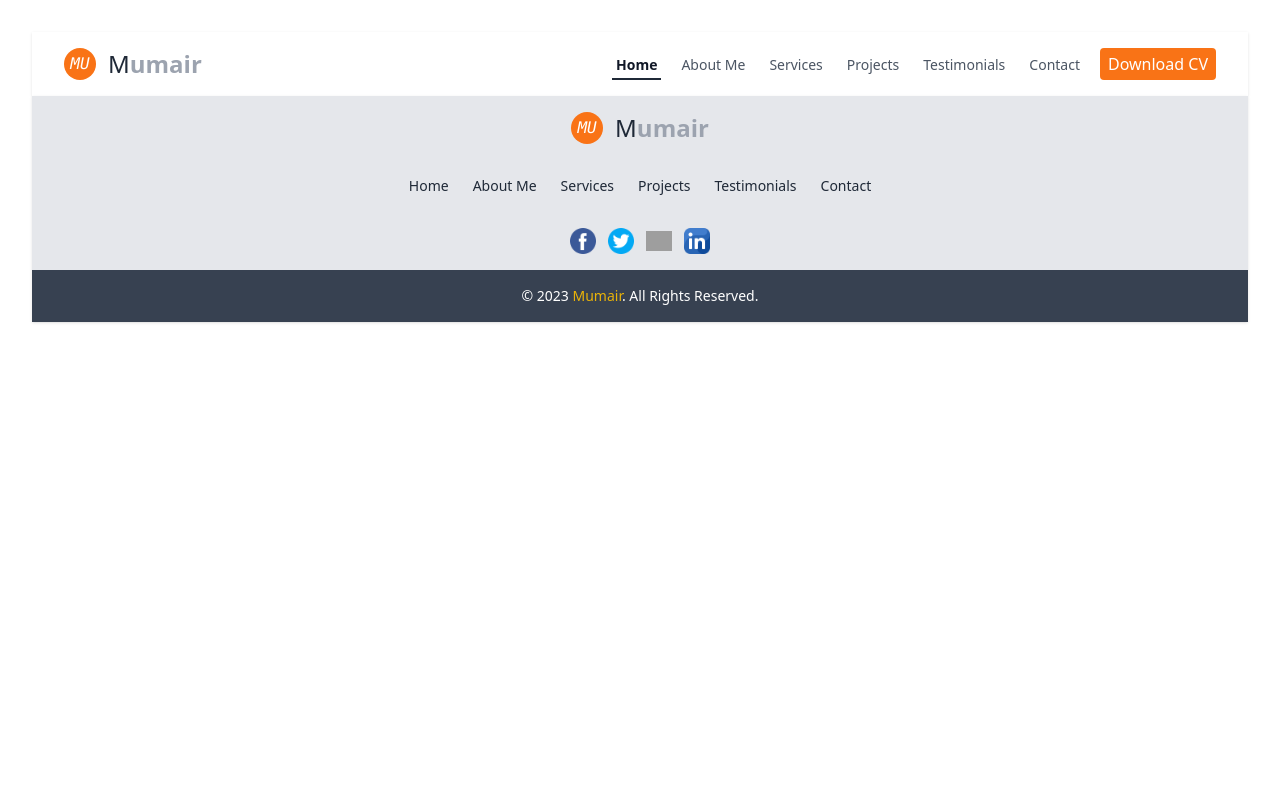
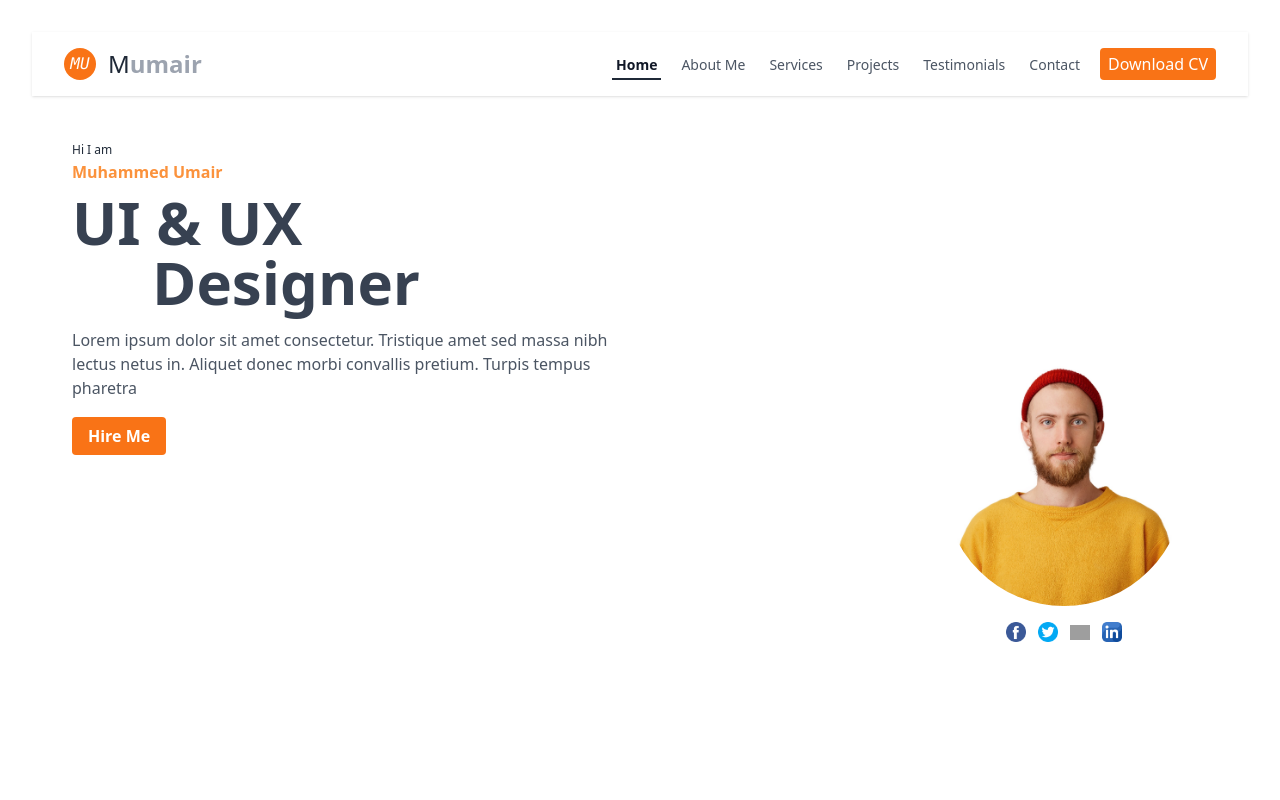
Before and after one commit to RaisulislamRimon/dpn1, a React (Vite) app: page / in a window 1280 px wide. Shown: the top 800 px of the page. Built offline with nearby package versions, Linux system fonts and the light colour scheme; grey boxes are pictures that could not be loaded.

Commit message:
Banner section update

```diff
--- a/src/Layout/Main.jsx
+++ b/src/Layout/Main.jsx
@@ -6,7 +6,7 @@ const Main = () => {
   return (
     <div>
       <Navbar />
-      {/* <Outlet /> */}
+      <Outlet />
       <Footer />
     </div>
   );
--- a/src/components/Home/Home/Home.jsx
+++ b/src/components/Home/Home/Home.jsx
@@ -1,7 +1,9 @@
+import Banner from "../../../pages/Banner/Banner";
+
 export default function Home() {
   return (
     <div>
-      <h1>Home</h1>
+      <Banner />
     </div>
   );
 }
--- /dev/null
+++ b/src/pages/Banner/Banner.jsx
@@ -0,0 +1,81 @@
+import standard from "../../assets/images/umair/standard.jpeg";
+import facebook from "../../assets/images/social/facebook.png";
+import twitter from "../../assets/images/social/twitter.png";
+import instagram from "../../assets/images/social/instagram.png";
+import linkedin from "../../assets/images/social/linkedin.png";
+
+const Banner = () => {
+  return (
+    <main>
+      <div className="bg-gray-200 flex justify-center min-h-screen m-4">
+        <div className="bg-white overflow-hidden flex flex-col md:flex-row">
+          <div className="p-6 flex-1 text-left">
+            <small className="text-xs">Hi I am</small>
+            <p className="text-orange-400 text-md font-semibold mb-2">
+              Muhammed Umair
+            </p>
+            <h2 className="text-4xl md:text-6xl font-bold text-gray-700 mb-4">
+              UI & UX <span className="block ms-12 md:ms-20">Designer</span>
+            </h2>
+            <p className="text-gray-600 md:w-2/3 mb-6">
+              Lorem ipsum dolor sit amet consectetur. Tristique amet sed massa
+              nibh lectus netus in. Aliquet donec morbi convallis pretium.
+              Turpis tempus pharetra
+            </p>
+            <a
+              href="#hire"
+              className="bg-orange-500 text-white font-semibold py-2 px-4 rounded hover:bg-blue-600 transition duration-200"
+            >
+              Hire Me
+            </a>
+          </div>
+          <div className="grid place-content-center p-4 md:pe-12">
+            <div className="relative w-60 h-60 overflow-hidden rounded-full">
+              <img
+                src={standard}
+                alt="Muhammed Umair"
+                className="absolute top-0 left-1/2 transform -translate-x-1/2 h-auto w-auto min-w-full min-h-full object-cover"
+              />
+            </div>
+            <div className="my-4 flex flex-wrap items-center justify-center">
+              <a href="#" className="rounded-full">
+                <img
+                  src={facebook}
+                  alt="Facebook Profile Link"
+                  width="20"
+                  height="20"
+                />
+              </a>
+              <a href="#" className="rounded-full ms-3">
+                <img
+                  src={twitter}
+                  alt="Twitter Profile Link"
+                  width="20"
+                  height="20"
+                />
+              </a>
+              <a href="#" className="rounded-full ms-3">
+                <img
+                  src={instagram}
+                  alt="Instagram Profile Link"
+                  width="20"
+                  height="20"
+                />
+              </a>
+              <a href="#" className="rounded-full ms-3">
+                <img
+                  src={linkedin}
+                  alt="LinkedIn Profile Link"
+                  width="20"
+                  height="20"
+                />
+              </a>
+            </div>
+          </div>
+        </div>
+      </div>
+    </main>
+  );
+};
+
+export default Banner;
```
Also changed, not shown: src/assets/images/umair/standard.jpeg (added).
